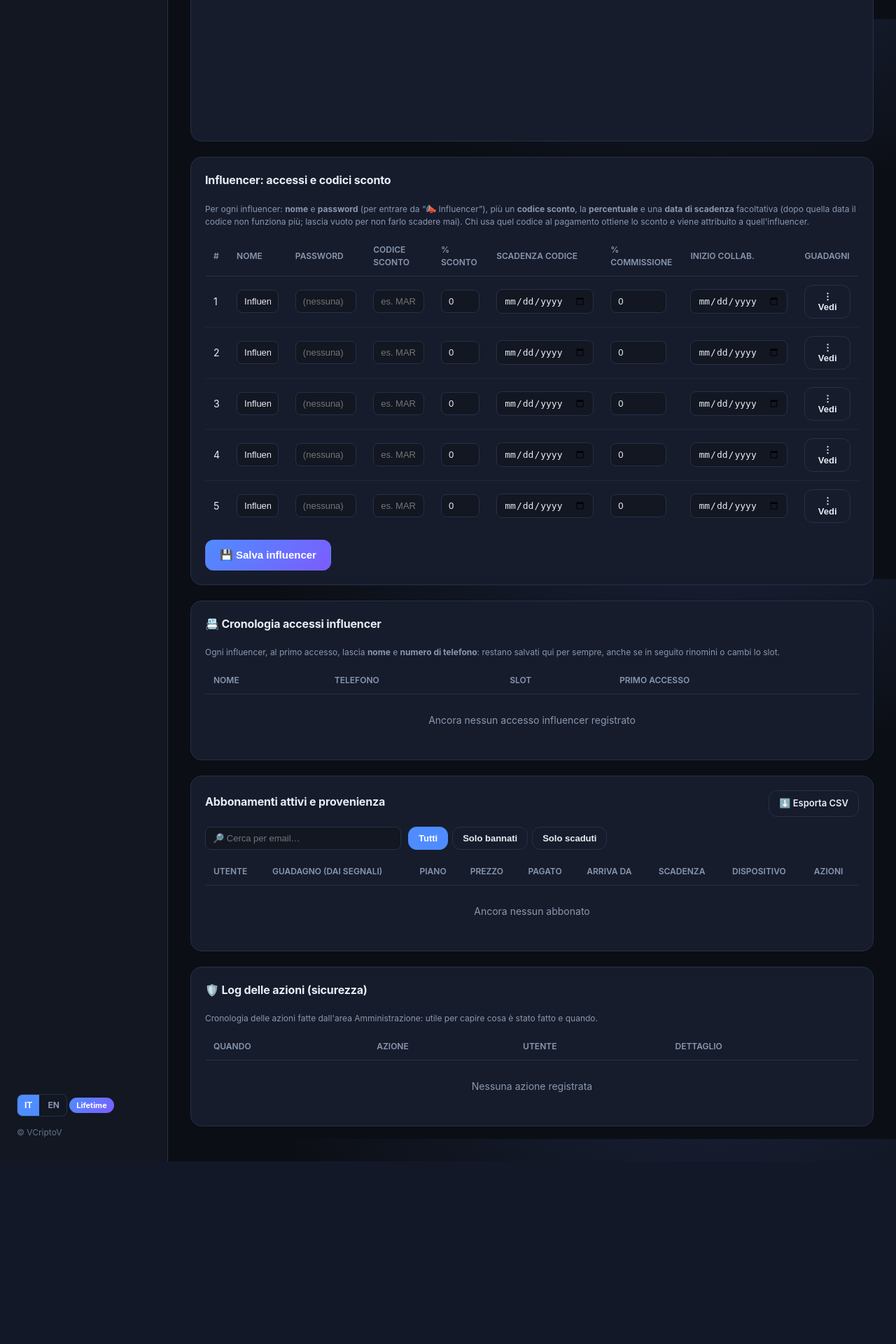
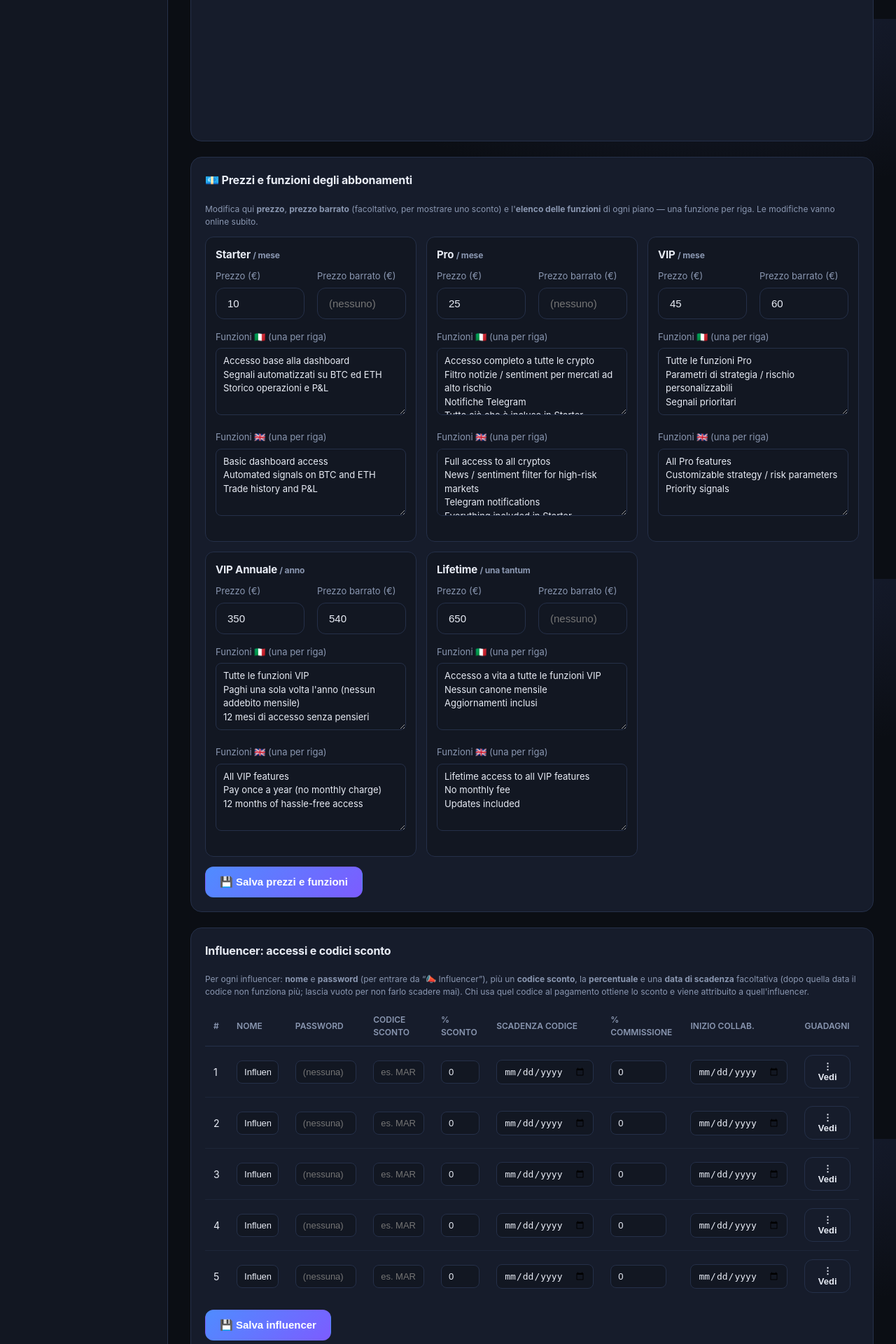
Before and after one commit to l13291221-cmyk/vcriptov, a Flask app: page /admin in a window 1280 px wide. Shown: the part 773-2693 px from the top of the page at 70% size. Before the commit the page ends 2432 px from the top, so only its background shows below. Run offline with Flask 3, Linux system fonts and the light colour scheme; the visitor is signed in with stand-in values (Sample User, id 1); data comes from the database, SQL or seed files in the repository; data that the repository does not hold is empty.

Commit message:
Prezzi invertiti (annuale 350 / lifetime 650) + editor prezzi e funzioni piani dall'admin
- Prezzi di default sensati: VIP Annuale 350EUR (barrato 540), Lifetime 650EUR (premium)
- Nuovo PlanConfig: il creatore modifica prezzo, prezzo barrato e funzioni (IT+EN, una per riga) di ogni piano dall'Amministrazione
- load_plan_overrides applica le modifiche a PLANS; before_request le tiene allineate tra i processi; modifiche online subito
- Prezzi interi mostrati puliti (39 invece di 39.0)
- Rotta /admin/save-plans + pannello editor nell'admin; azione registrata nel log

Co-Authored-By: Claude Opus 4.8 <noreply@anthropic.com>
Claude-Session: https://claude.ai/code/session_019Kn51LXTvZbk11Mccjb1ys

```diff
--- a/app.py
+++ b/app.py
@@ -53,6 +53,7 @@ from models import (
     Influencer,
     InfluencerAccess,
     License,
+    PlanConfig,
     PriceAlert,
     Portfolio,
     Review,
@@ -182,6 +183,7 @@ def create_app() -> Flask:
     with app.app_context():
         db.create_all()
         ensure_schema()
+        load_plan_overrides()
 
     register_routes(app)
 
@@ -197,6 +199,35 @@ DEVICE_COOKIE = "vcriptov_device"
 LOGOUT_COOKIE = "vcriptov_logout"   # se presente, disattiva l'auto-accesso dopo "Esci"
 SUBSCRIPTION_DAYS = 30  # durata di un abbonamento mensile prima della scadenza
 CREATOR_EMAIL = "assistenza.vcriptov@gmail.com"  # email di accesso/recupero del creatore
+
+
+_plans_loaded_at = 0.0
+
+
+def load_plan_overrides():
+    """Applica al dizionario PLANS i prezzi e le funzioni personalizzati dal
+    creatore (salvati in PlanConfig). Così get_plan() e il paywall usano subito
+    i valori modificati, senza toccare il codice."""
+    try:
+        def _clean(v):
+            # Mostra 39 invece di 39.0 quando il prezzo è intero.
+            if v is None:
+                return None
+            return int(v) if float(v).is_integer() else v
+
+        for pc in PlanConfig.query.all():
+            p = PLANS.get(pc.plan_id)
+            if not p:
+                continue
+            if pc.price_eur is not None:
+                p["price_eur"] = _clean(pc.price_eur)
+            p["old_price_eur"] = _clean(pc.old_price_eur)
+            if pc.features:
+                p["features"] = [ln.strip() for ln in pc.features.splitlines() if ln.strip()]
+            if pc.features_en:
+                p["features_en"] = [ln.strip() for ln in pc.features_en.splitlines() if ln.strip()]
+    except Exception:
+        db.session.rollback()
 
 
 def is_expired(lic) -> bool:
@@ -452,6 +483,16 @@ def ensure_influencer_license(slot: int):
 
 # ------------------------------------------------------------------ routes
 def register_routes(app: Flask):
+
+    @app.before_request
+    def _refresh_plans():
+        # Ricarica i prezzi/funzioni personalizzati ogni tanto, così anche più
+        # processi restano allineati dopo una modifica (senza query a ogni click).
+        global _plans_loaded_at
+        now = time.time()
+        if now - _plans_loaded_at > 15:
+            load_plan_overrides()
+            _plans_loaded_at = now
 
     @app.context_processor
     def inject_globals():
@@ -1171,6 +1212,7 @@ def register_routes(app: Flask):
                 InfluencerAccess.created_at.desc()).all(),
             admin_log=AdminLog.query.order_by(AdminLog.created_at.desc()).limit(50).all(),
             inf_payouts=inf_payouts,
+            plan_order=[p for p in PLAN_ORDER if p != "trial"],
         )
 
     @app.route("/admin/save-influencers", methods=["POST"])
@@ -1216,6 +1258,34 @@ def register_routes(app: Flask):
         flash("Influencer aggiornati (nomi, password, codici sconto).", "success")
         return redirect(url_for("admin"))
 
+    @app.route("/admin/save-plans", methods=["POST"])
+    @admin_required
+    def save_plans():
+        """Salva prezzi e funzioni personalizzati dei piani (dal pannello creatore)."""
+        global _plans_loaded_at
+        for pid in PLAN_ORDER:
+            if pid == "trial":
+                continue  # la prova gratuita resta gratis
+            pc = db.session.get(PlanConfig, pid) or PlanConfig(plan_id=pid)
+            try:
+                pc.price_eur = max(0.0, float(request.form.get(f"price_{pid}", 0) or 0))
+            except (ValueError, TypeError):
+                pc.price_eur = None
+            old_raw = (request.form.get(f"old_{pid}") or "").strip()
+            try:
+                pc.old_price_eur = float(old_raw) if old_raw else None
+            except (ValueError, TypeError):
+                pc.old_price_eur = None
+            pc.features = (request.form.get(f"features_{pid}") or "").strip() or None
+            pc.features_en = (request.form.get(f"features_en_{pid}") or "").strip() or None
+            db.session.add(pc)
+        db.session.commit()
+        load_plan_overrides()
+        _plans_loaded_at = time.time()
+        log_admin("edit_plans", None, "Prezzi/funzioni piani aggiornati")
+        flash("Piani aggiornati! I nuovi prezzi e funzioni sono già online.", "success")
+        return redirect(url_for("admin"))
+
     @app.route("/admin/reset-device", methods=["POST"])
     @admin_required
     def reset_device():
--- a/plans.py
+++ b/plans.py
@@ -148,8 +148,8 @@ PLANS = {
     "annuale": {
         "id": "annuale",
         "name": "VIP Annuale",
-        "price_eur": 540,          # 12 × 45€, senza sconto: paghi una volta l'anno
-        "old_price_eur": None,
+        "price_eur": 350,          # conviene rispetto ai 45€/mese (540€/anno)
+        "old_price_eur": 540,
         "period": "anno",
         "period_en": "year",
         "interval": "year",
@@ -174,7 +174,7 @@ PLANS = {
     "lifetime": {
         "id": "lifetime",
         "name": "Lifetime",
-        "price_eur": 200,
+        "price_eur": 650,          # premium: paghi una volta e basta, per sempre
         "old_price_eur": None,
         "period": "una tantum",
         "period_en": "one-time",
--- a/static/css/style.css
+++ b/static/css/style.css
@@ -267,6 +267,11 @@ canvas { max-width: 100%; }
 .adm-tools { display: flex; flex-wrap: wrap; gap: 10px; align-items: center; margin-bottom: 12px; }
 .adm-filters { display: flex; gap: 6px; }
 .adm-filter.active { background: var(--brand); color: #fff; border-color: var(--brand); }
+/* Editor prezzi/funzioni piani */
+.plan-edit-grid { display: grid; grid-template-columns: repeat(auto-fit, minmax(280px, 1fr)); gap: 14px; }
+.plan-edit-card { border: 1px solid var(--border); border-radius: 12px; padding: 14px; background: var(--bg-soft); }
+.plan-edit-card h3 { margin: 0 0 10px; font-size: 15px; }
+textarea.adm-in { width: 100%; resize: vertical; font-family: inherit; line-height: 1.5; }
 /* Selettore lingua IT/EN */
 .lang-switch { display: inline-flex; gap: 2px; border: 1px solid var(--border); border-radius: 8px; overflow: hidden; }
 .lang-switch a { padding: 6px 10px; font-size: 12px; font-weight: 700; color: var(--muted); text-decoration: none; }
--- a/templates/admin.html
+++ b/templates/admin.html
@@ -64,6 +64,41 @@
         È una <b>stima sui segnali</b>, non un profitto garantito.
       </p>
       <div class="chart-box"><canvas id="earnChart"></canvas></div>
+    </div>
+
+    <div class="panel">
+      <div class="panel-head"><h2>💶 Prezzi e funzioni degli abbonamenti</h2></div>
+      <p class="hint">Modifica qui <b>prezzo</b>, <b>prezzo barrato</b> (facoltativo, per mostrare uno sconto) e
+      l'<b>elenco delle funzioni</b> di ogni piano — una funzione per riga. Le modifiche vanno online subito.</p>
+      <form method="POST" action="{{ url_for('save_plans') }}">
+        <div class="plan-edit-grid">
+          {% for pid in plan_order %}
+          {% set p = plans[pid] %}
+          <div class="plan-edit-card">
+            <h3>{{ p.name }} <span class="hint">/ {{ p.period }}</span></h3>
+            <div class="settings-grid" style="grid-template-columns:1fr 1fr;">
+              <div class="field">
+                <label>Prezzo (€)</label>
+                <input type="number" name="price_{{ pid }}" value="{{ p.price_eur }}" min="0" step="1" class="adm-in" />
+              </div>
+              <div class="field">
+                <label>Prezzo barrato (€)</label>
+                <input type="number" name="old_{{ pid }}" value="{{ p.old_price_eur or '' }}" min="0" step="1" placeholder="(nessuno)" class="adm-in" />
+              </div>
+            </div>
+            <div class="field">
+              <label>Funzioni 🇮🇹 (una per riga)</label>
+              <textarea name="features_{{ pid }}" rows="4" class="adm-in">{{ p.features | join('\n') }}</textarea>
+            </div>
+            <div class="field">
+              <label>Funzioni 🇬🇧 (una per riga)</label>
+              <textarea name="features_en_{{ pid }}" rows="4" class="adm-in">{{ (p.features_en or p.features) | join('\n') }}</textarea>
+            </div>
+          </div>
+          {% endfor %}
+        </div>
+        <button type="submit" class="btn btn-primary" style="margin-top:14px;">💾 Salva prezzi e funzioni</button>
+      </form>
     </div>
 
     <div class="panel">
```
Also changed, not shown: models.py (+14 -0 lines).
